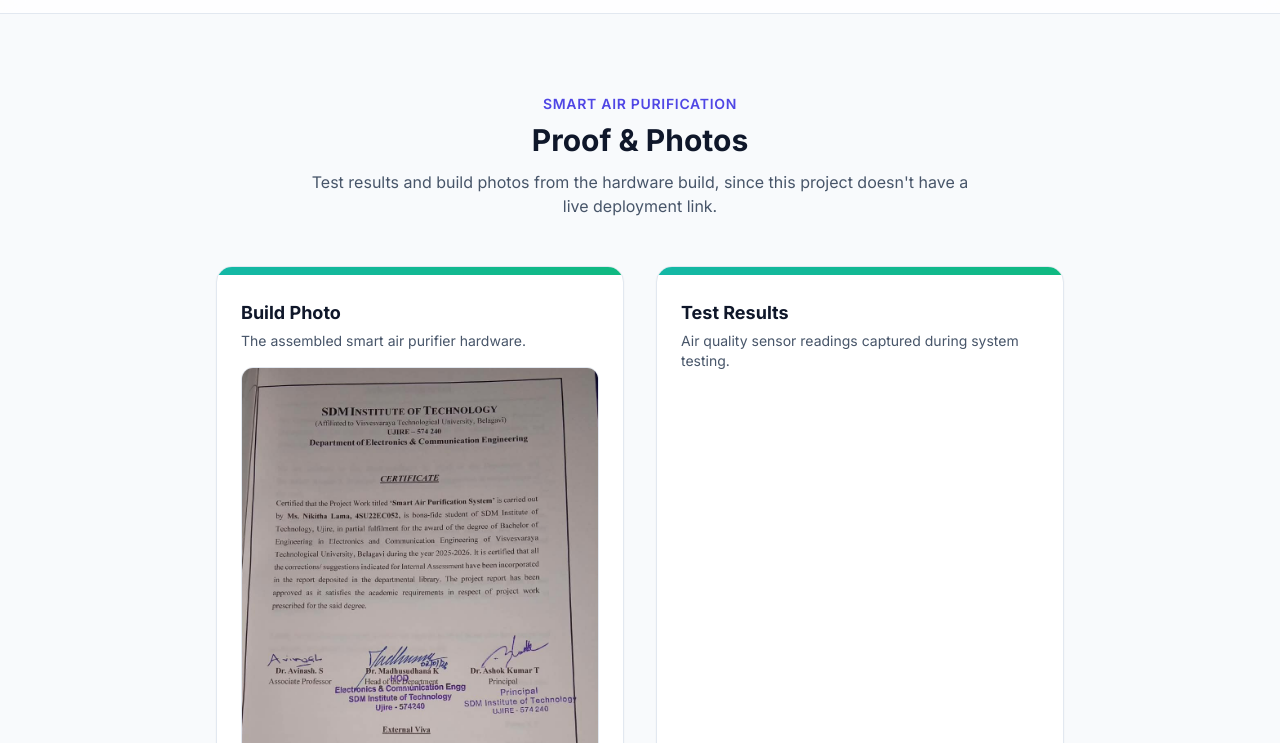
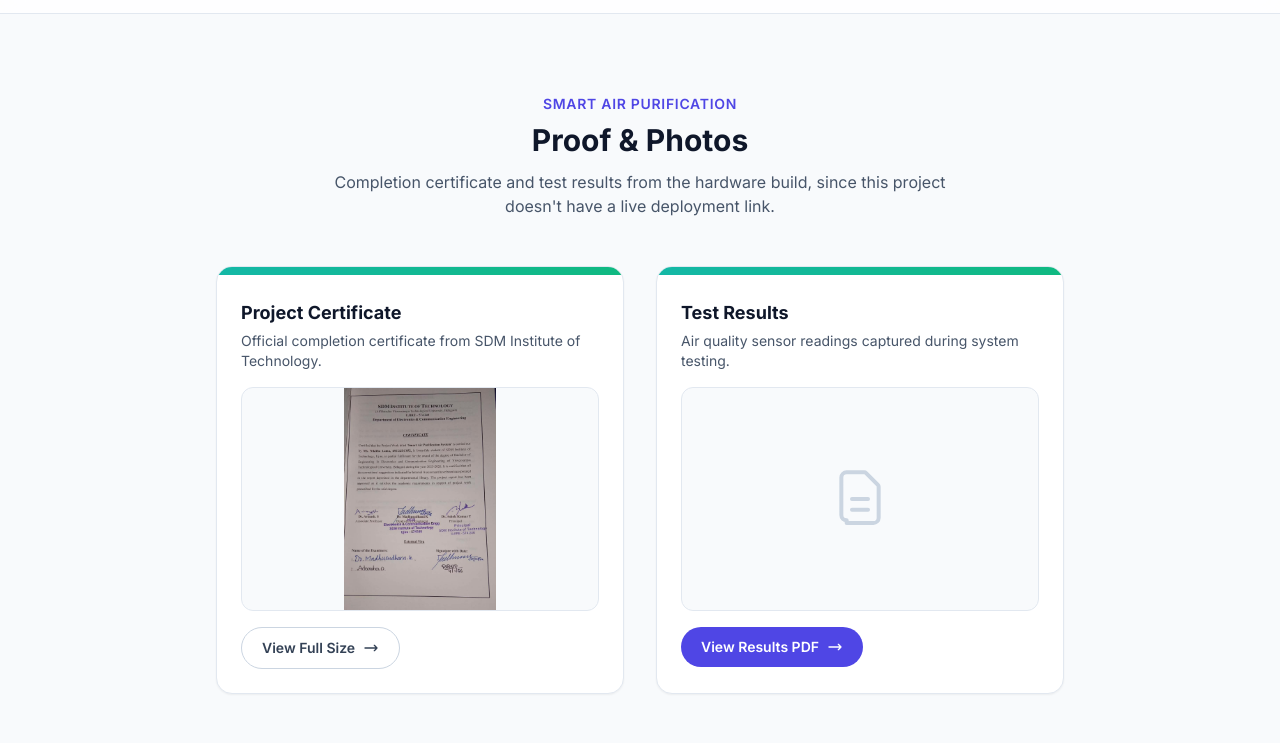
Before and after one commit to Nikitha-git26/NikithaLama_portfolio, a plain HTML site: page proof-smart-air-purification.html in a window 1280 px wide. Shown: the part 57-800 px from the top of the page. Drawn offline with nearby package versions, Linux system fonts and the light colour scheme.

Commit message:
fix: constrain proof page thumbnails and correctly label certificate vs PDF
The WhatsApp image is the project completion certificate, not a hardware
photo, and the full-size image was overwhelming the page. Both proof tiles
now use a fixed-height contained preview for a consistent, professional look.

```diff
--- a/proof-smart-air-purification.html
+++ b/proof-smart-air-purification.html
@@ -53,28 +53,41 @@
     <h1 class="text-sm font-semibold uppercase tracking-wider text-brand-600">Smart Air Purification</h1>
     <p class="mt-2 text-3xl font-bold text-slate-900">Proof &amp; Photos</p>
     <p class="mt-3 text-slate-600">
-      Test results and build photos from the hardware build, since this project doesn't have a live deployment link.
+      Completion certificate and test results from the hardware build, since this project doesn't have a live deployment link.
     </p>
   </div>
 
   <div class="grid grid-cols-1 md:grid-cols-2 gap-8">
-    <div class="rounded-2xl border border-slate-200 bg-white shadow-sm overflow-hidden">
+    <div class="rounded-2xl border border-slate-200 bg-white shadow-sm overflow-hidden flex flex-col">
       <div class="h-2 bg-gradient-to-r from-teal-500 to-emerald-500"></div>
-      <div class="p-6">
-        <h2 class="text-lg font-bold text-slate-900">Build Photo</h2>
-        <p class="mt-1 text-sm text-slate-600">The assembled smart air purifier hardware.</p>
-        <a href="smart-air-purification-photo.jpeg" target="_blank" rel="noopener noreferrer" class="block mt-4">
-          <img src="smart-air-purification-photo.jpeg" alt="Smart Air Purification hardware build"
-               class="w-full rounded-xl border border-slate-200 hover:opacity-90 transition-opacity" />
+      <div class="p-6 flex flex-col flex-1">
+        <h2 class="text-lg font-bold text-slate-900">Project Certificate</h2>
+        <p class="mt-1 text-sm text-slate-600">Official completion certificate from SDM Institute of Technology.</p>
+        <a href="smart-air-purification-photo.jpeg" target="_blank" rel="noopener noreferrer"
+           class="mt-4 flex items-center justify-center h-56 rounded-xl border border-slate-200 bg-slate-50 overflow-hidden group">
+          <img src="smart-air-purification-photo.jpeg" alt="Smart Air Purification project completion certificate"
+               class="max-h-full max-w-full object-contain group-hover:opacity-90 transition-opacity" />
+        </a>
+        <a href="smart-air-purification-photo.jpeg" target="_blank" rel="noopener noreferrer"
+           class="mt-4 inline-flex items-center gap-2 rounded-full border border-slate-300 px-5 py-2.5 text-sm font-semibold text-slate-700 hover:border-brand-400 hover:text-brand-600 transition-colors self-start">
+          View Full Size
+          <svg xmlns="http://www.w3.org/2000/svg" class="h-4 w-4" viewBox="0 0 24 24" fill="none" stroke="currentColor" stroke-width="2">
+            <path stroke-linecap="round" stroke-linejoin="round" d="M17 8l4 4m0 0l-4 4m4-4H3"/>
+          </svg>
         </a>
       </div>
     </div>
 
-    <div class="rounded-2xl border border-slate-200 bg-white shadow-sm overflow-hidden">
+    <div class="rounded-2xl border border-slate-200 bg-white shadow-sm overflow-hidden flex flex-col">
       <div class="h-2 bg-gradient-to-r from-teal-500 to-emerald-500"></div>
-      <div class="p-6 flex flex-col h-full">
+      <div class="p-6 flex flex-col flex-1">
         <h2 class="text-lg font-bold text-slate-900">Test Results</h2>
-        <p class="mt-1 text-sm text-slate-600 flex-1">Air quality sensor readings captured during system testing.</p>
+        <p class="mt-1 text-sm text-slate-600">Air quality sensor readings captured during system testing.</p>
+        <div class="mt-4 flex items-center justify-center h-56 rounded-xl border border-slate-200 bg-slate-50">
+          <svg xmlns="http://www.w3.org/2000/svg" class="h-16 w-16 text-slate-300" viewBox="0 0 24 24" fill="none" stroke="currentColor" stroke-width="1.5">
+            <path stroke-linecap="round" stroke-linejoin="round" d="M9 12h6m-6 4h6m-8 5h10a2 2 0 002-2V7.414a1 1 0 00-.293-.707l-4.414-4.414A1 1 0 0013.586 2H7a2 2 0 00-2 2v14a2 2 0 002 2z"/>
+          </svg>
+        </div>
         <a href="smart-air-purification-results.pdf" target="_blank" rel="noopener noreferrer"
            class="mt-4 inline-flex items-center gap-2 rounded-full bg-brand-600 px-5 py-2.5 text-sm font-semibold text-white hover:bg-brand-700 transition-colors self-start">
           View Results PDF
```
